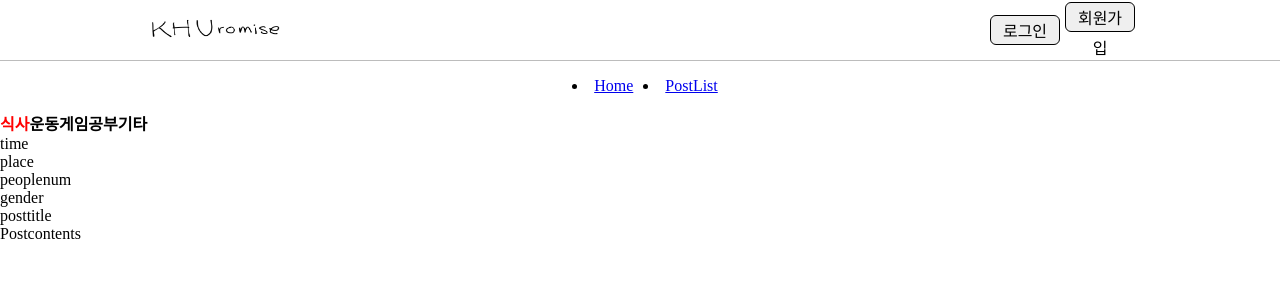
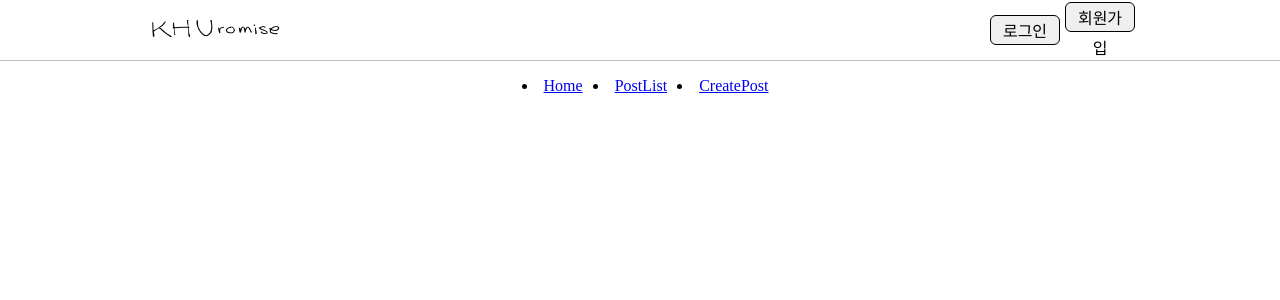
Before and after one commit to mucent/khuromise-frontend, a React (Create React App) app: page / in a window 1280 px wide. Shown: the top 300 px of the page. Built offline with nearby package versions, Linux system fonts and the light colour scheme.

Commit message:
CreatePost 라우터 설정

```diff
--- a/src/App.js
+++ b/src/App.js
@@ -1,13 +1,7 @@
 import { BrowserRouter, Route, Routes } from "react-router-dom";
 import { createGlobalStyle } from "styled-components";
 import Header from "./components/Header/Header";
-import PurposeList from "./components/createpost/PurposeList";
-import Time from "./components/createpost/Time";
-import Place from "./components/createpost/Place";
-import Peoplenum from "./components/createpost/Peoplenum";
-import Gender from "./components/createpost/Gender";
-import PostTitle from "./components/createpost/PostTitle";
-import PostContents from "./components/createpost/PostContents";
+import CreatePost from "./components/createpost/CreatePost";
 import Login from "./components/LoginRegister/Login";
 import PostListTemplate from "./components/PostList/PostListTemplate";
 import TestBar from "./components/TestBar";
@@ -29,30 +23,8 @@ function App() {
       <Routes>
         <Route path="/login" element={<Login />}></Route>
         <Route path="/post" element={<PostListTemplate />}></Route>
+        <Route path="/createpost" element={<CreatePost />}></Route>
       </Routes>
-      <div classname="CreatePost">
-        <div>
-          <PurposeList />
-        </div>
-        <div>
-          <Time />
-        </div>
-        <div>
-          <Place />
-        </div>
-        <div>
-          <Peoplenum />
-        </div>
-        <div>
-          <Gender />
-        </div>
-        <div>
-          <PostTitle />
-        </div>
-        <div>
-          <PostContents />
-        </div>
-      </div>
     </BrowserRouter>
   );
 }
--- a/src/components/TestBar.js
+++ b/src/components/TestBar.js
@@ -23,6 +23,9 @@ const TestBar = () => {
       <li>
         <Link to="/post">PostList</Link>
       </li>
+      <li>
+        <Link to="/createpost">CreatePost</Link>
+      </li>
     </TestBarBlock>
   );
 };
--- /dev/null
+++ b/src/components/createpost/CreatePost.js
@@ -0,0 +1,38 @@
+import React from 'react';
+import PurposeList from "./PurposeList";
+import Time from "./Time";
+import Place from "./Place";
+import Peoplenum from "./Peoplenum";
+import Gender from "./Gender";
+import PostTitle from "./PostTitle";
+import PostContents from "./PostContents";
+
+function CreatePost() {
+  return (
+    <div classname="CreatePost">
+      <div>
+        <PurposeList />
+      </div>
+      <div>
+        <Time />
+      </div>
+      <div>
+        <Place />
+      </div>
+      <div>
+        <Peoplenum />
+      </div>
+      <div>
+        <Gender />
+      </div>
+      <div>
+        <PostTitle />
+      </div>
+      <div>
+        <PostContents />
+      </div>
+    </div>
+  );
+}
+
+export default CreatePost
```
Also changed, not shown: 1 other file (tests, documents, lock files or other folders).
